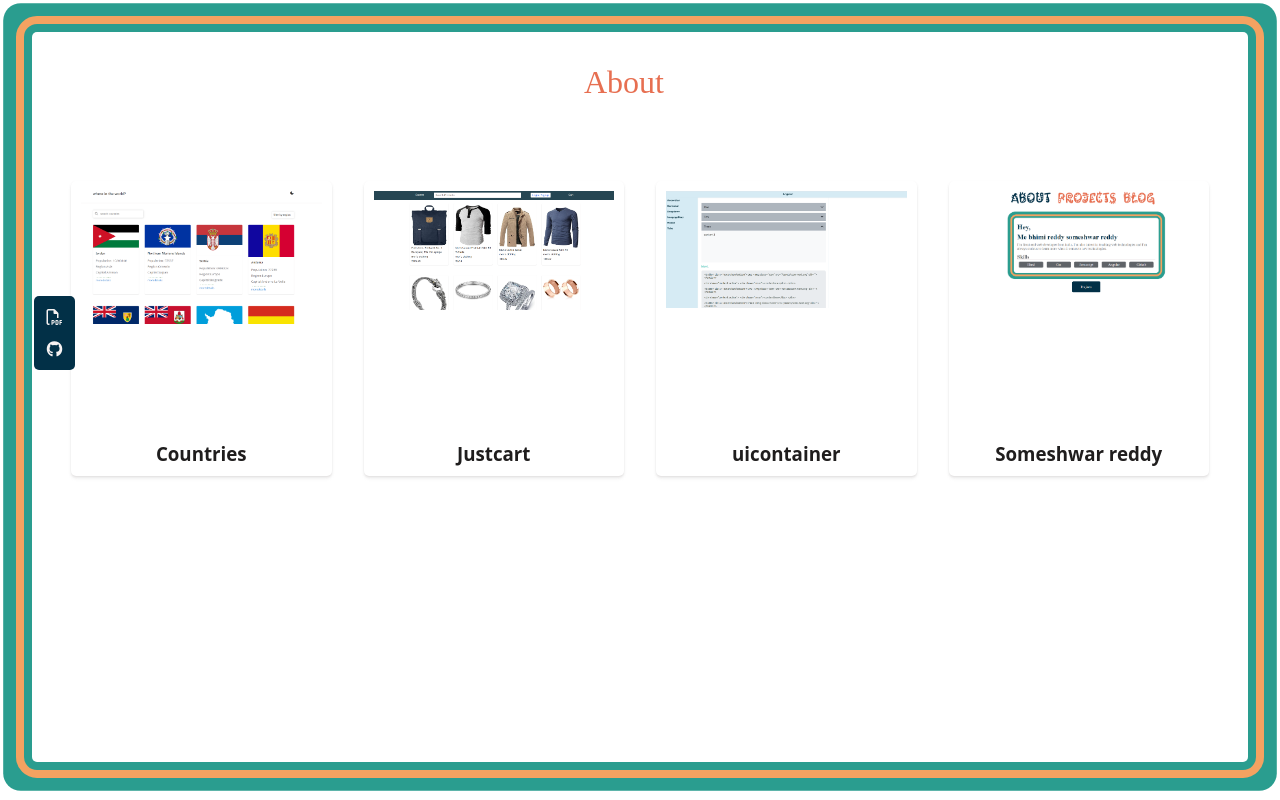
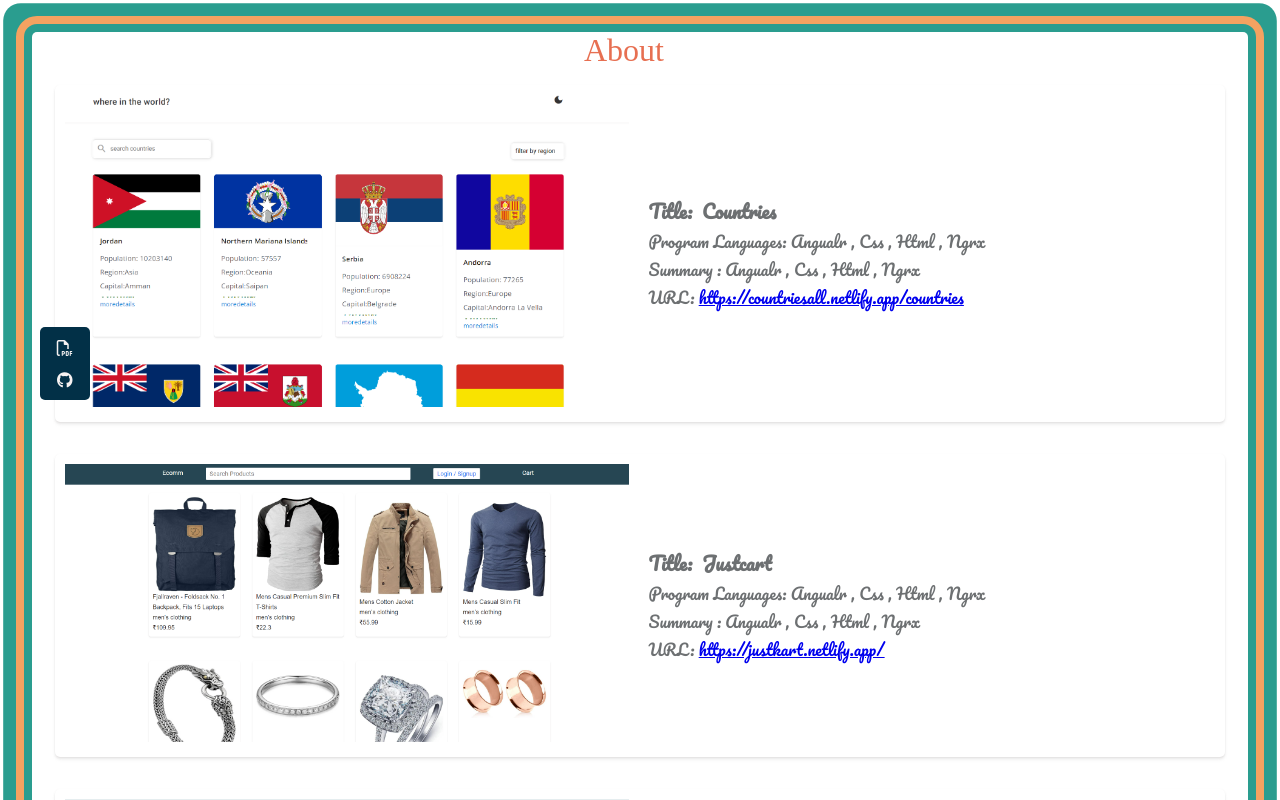
Before and after one commit to someshwarreddy/someshwarrddyprofile, an Angular app: page /projects in a window 1280 px wide. Shown: the top 800 px of the page. Built offline with nearby package versions, Linux system fonts and the light colour scheme; a web font is replaced by a local one.

Commit message:
merged details in one page

```diff
--- a/src/app/about/about/about.component.scss
+++ b/src/app/about/about/about.component.scss
@@ -50,7 +50,7 @@
     text-transform: capitalize;
     margin:0.5rem;
     padding: 0.3rem;
-    background-color: #5f6368;
+    background-color:  #023047;;
     border-radius: 5px;
     color:#f6f2f2;
 }
@@ -66,7 +66,7 @@
 
 
 .list-items {
-    margin-right: 2rem;
+    margin-top: 2rem;
     list-style: none;
     display: flex;
     align-items: center;
@@ -91,4 +91,7 @@
 @media(min-width:426px) {
 
 .skills-links { display: none;}
+.about-section {
+    padding-bottom: 1.5%;
 }
+}
--- a/src/app/app.component.html
+++ b/src/app/app.component.html
@@ -1,3 +1,8 @@
+
+<div class="container">
+    <!-- <app-menu></app-menu> -->
+    <router-outlet></router-outlet>
+</div>
 <div class="skills-strip">
     <a (click)="downloadFile()"  class="project-link" >
         <i class="fa-regular fa-file-pdf icon-github"></i>
@@ -6,7 +11,3 @@
         <i class="fa-brands fa-github icon-github"></i>
     </a>
 </div>
-<div class="container">
-    <app-menu></app-menu>
-    <router-outlet></router-outlet>
-</div>
--- a/src/app/app.component.scss
+++ b/src/app/app.component.scss
@@ -1,54 +1,11 @@
-// .button-55 {
-//     align-self: center;
-//     background-color: #fff;
-//     background-image: none;
-//     background-position: 0 90%;
-//     background-repeat: repeat no-repeat;
-//     background-size: 4px 3px;
-//     border-radius: 15px 225px 255px 15px 15px 255px 225px 15px;
-//     border-style: solid;
-//     border-width: 2px;
-//     box-shadow: rgba(0, 0, 0, .2) 15px 28px 25px -18px;
-//     box-sizing: border-box;
-//     color: #41403e;
-//     cursor: pointer;
-//     display: inline-block;
-//     font-family: Neucha, sans-serif;
-//     font-size: 1rem;
-//     line-height: 23px;
-//     outline: none;
-//     padding: .75rem;
-//     text-decoration: none;
-//     transition: all 235ms ease-in-out;
-//     border-bottom-left-radius: 15px 255px;
-//     border-bottom-right-radius: 225px 15px;
-//     border-top-left-radius: 255px 15px;
-//     border-top-right-radius: 15px 225px;
-//     user-select: none;
-//     -webkit-user-select: none;
-//     touch-action: manipulation;
 
-//   }
-
-//   .button-55:hover {
-//     box-shadow: rgba(0, 0, 0, .3) 2px 8px 8px -5px;
-//     transform: translate3d(0, 2px, 0);
-//   }
-
-//   .button-55:focus {
-//     box-shadow: rgba(0, 0, 0, .3) 2px 8px 4px -6px;
-//   }
-
-//   .top-marin-buuton {
-//     margin-top: 1rem;
-//   }
 .icon-github {
     display: none;
 }
 @media(min-width:426px) {
     .skills-strip {
-        // color: #6d7072;
-        position: absolute;
+        position: sticky;
+        width:40px;
         display: flex;
         flex-direction: column;
         align-items: center;
@@ -57,7 +14,7 @@
         background-color: #023047;
         border-radius: 5px;
         color: #f6f2f2;
-        top: 36%;
+        bottom: 50%;
         left:2%;
     }
     .skills-strip-items,
--- a/src/app/projects/projects/projects.component.html
+++ b/src/app/projects/projects/projects.component.html
@@ -3,12 +3,21 @@
 
     <div class="project-list">
 
-        <div class="card" *ngFor="let project of projects" [routerLink]="['project', project.id]">
+        <div class="card" *ngFor="let project of projects">
             <div class="project-image">
                 <img src="{{project?.image}}" alt="project image">
             </div>
             <div class="project-content">
-                <h3>{{project?.title}}</h3>
+                <h3>Title: &nbsp;{{project?.title}}</h3>
+                <p>
+                  Program Languages: {{project?.pl}}
+                </p>
+                <p>
+                    Summary :{{project?.pl}}
+                </p>
+                <p>
+                  URL: <a href={{project.URL}} target="_blank" rel="noopener noreferrer">{{project.URL}}</a>
+                </p>
             </div>
         </div>
     </div>
--- a/src/app/projects/projects/projects.component.scss
+++ b/src/app/projects/projects/projects.component.scss
@@ -1,40 +1,44 @@
 .project-list {
   font-family: 'Open Sans', sans-serif;
-  display: grid;
-  grid-template-columns: repeat(auto-fit, minmax(240px, 1fr));
-  gap: 2rem;
-  margin: 0 1rem 0 1rem;
-  padding-top: 5rem;
+  margin:  1rem 0;
 }
 
 .project-list .card {
   display: flex;
-  flex-direction: column;
   border-radius: 5px;
   box-shadow: 0 3px 3px rgba(160, 153, 153, 0.12), 0 1px 2px rgba(171, 165, 165, 0.24);
   margin-bottom: 2rem;
   background-color: #fff;
   color: rgb(31, 29, 29);
   padding: 10px;
-  justify-content: center;
+  flex-wrap: wrap;
 }
 
 .project-image {
-  height: 250px;
-  white-space: nowrap;
+  margin-right: 20px;
 }
 
 //  responsive image
-
 .project-image img {
   max-width: 100%;
   max-height: 100%;
 }
 
 .project-content {
-  text-align: center;
+  color: #6d7072;
+  font-family: 'Pacifico', cursive;
+  vertical-align: middle;
+  display: flex;
+  flex-direction: column;
+  justify-content: center;
 }
 
 .list-items-one {
   justify-content: center;
 }
+
+@media(min-width:426px) {
+  .project-content, .project-image {
+    flex-basis: 49%;
+  }
+}
--- a/src/app/projects/projects/projects.component.ts
+++ b/src/app/projects/projects/projects.component.ts
@@ -12,25 +12,39 @@
     {
       id: 1,
       title: 'Countries',
-      image: './assets/images/p1.png'
+      summary: 'The project scope is to show all countries and each country details on an individual webpage and provide a search result to users searching by country name or region.',
+      image: './assets/images/p1.png',
+      pl: '  Angualr , Css , Html , Ngrx',
+      URL: 'https://countriesall.netlify.app/countries'
+
     },
     /*...*/
     {
       id: 2,
       title: 'Justcart',
-      image: './assets/images/p2.png'
+      summary: 'The project scope is to show all products and each product details on an individual webpage and add each product to a cart in cart increments decrement the quantity of each product and provide a search result to users searching by product title or categories. Note: the project was developed with a fake API store.',
+      image: './assets/images/p2.png',
+      pl: ' Angualr , Css , Html , Ngrx',
+      URL: 'https://justkart.netlify.app/'
+
     },
-     /*...*/
-     {
+    /*...*/
+    {
       id: 3,
       title: 'uicontainer',
+      summary: 'The scope of the project is angular devlope ui components like tabs , accordian .',
       image: './assets/images/p4.png',
+      pl: '  Angualr , Css , Html , Ngrx',
+      URL: 'https://uicontainer.netlify.app/'
     },
     /*...*/
     {
       id: 4,
       title: 'Someshwar reddy ',
-      image: './assets/images/p-3.png'
+      summary: 'The scope of the project is my portfolio.',
+      image: './assets/images/p-3.png',
+      pl: '  Angualr , Css , Html , Ngrx',
+      URL: 'https://someshwarreddy.netlify.app/'
     }
   ]
 }
--- a/src/styles.scss
+++ b/src/styles.scss
@@ -92,6 +92,6 @@
     // padding: 1rem;
     outline-offset: 0.5rem;
     // margin-top: 3rem;
-    height: calc(100vh - 70px);
+    height: 100%;
 }
   }
```
Also changed, not shown: 11 other files (tests, documents, lock files or other folders).
